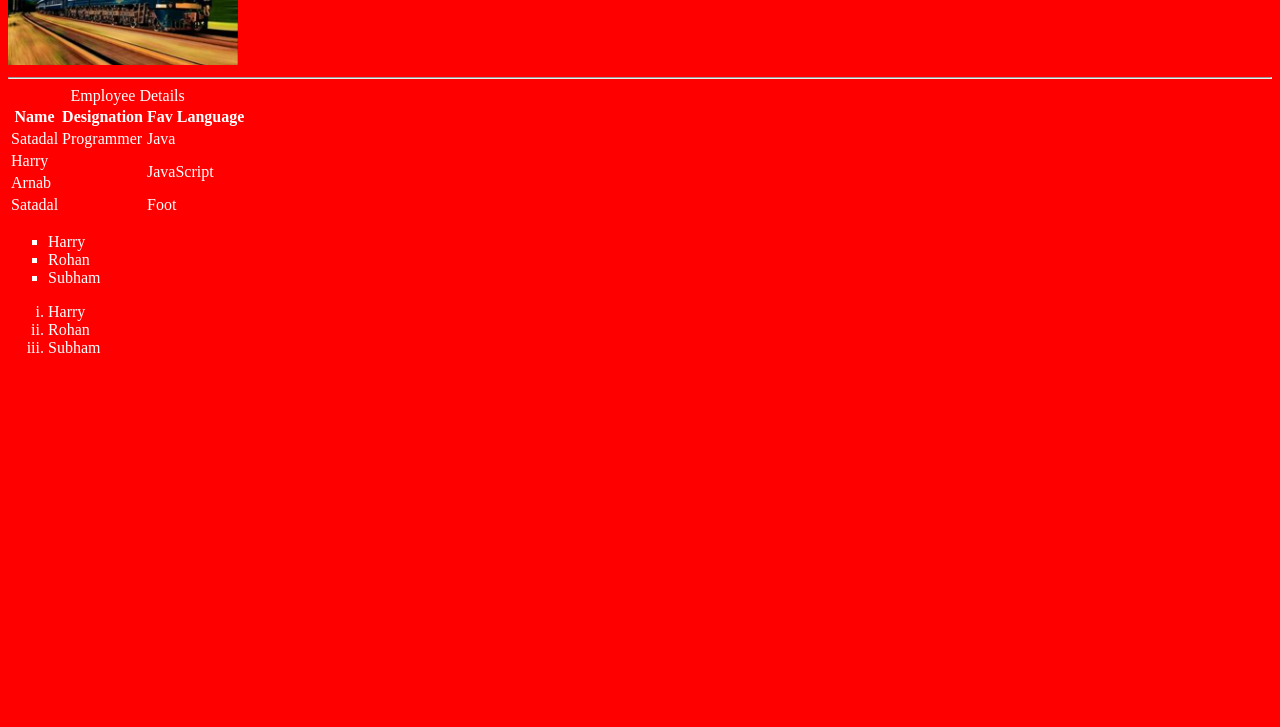
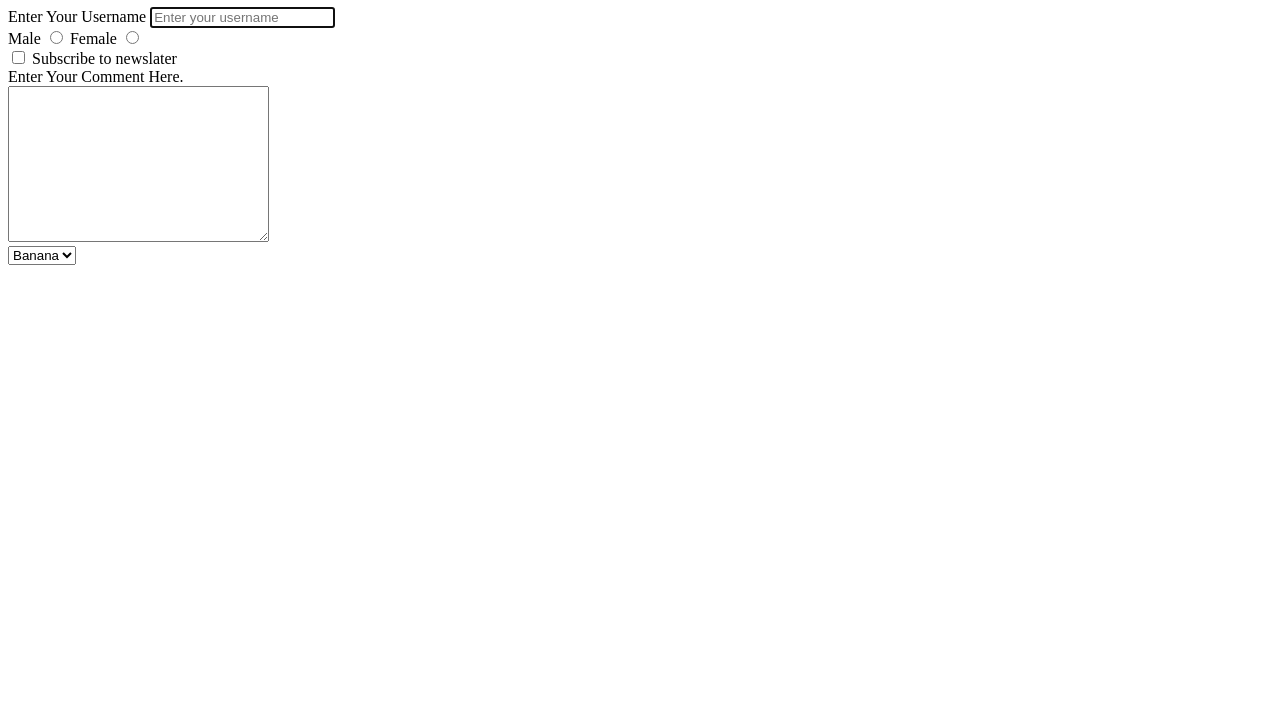
Before and after one commit to Satadal-1/localrepo, a plain HTML site: page index.html in a window 1280 px wide. Shown: the part 73-800 px from the top of the page. Drawn offline with Linux system fonts and the light colour scheme.

Commit message:
Added form learning

```diff
--- a/index.html
+++ b/index.html
@@ -1,61 +1,45 @@
 <!DOCTYPE html>
 <html lang="en">
-  <head>
-    <meta charset="UTF-8" />
-    <meta name="viewport" content="width=device-width, initial-scale=1.0" />
-    <title>Images</title>
-    <link rel="stylesheet" href="style.css" />
-  </head>
-  <body>
-    <img width="230" src="Image.png" alt="Train Image" />
-    <br>
-    <hr>
-    <table>
-      <thead>
-        <caption>
-          Employee Details
-        </caption>
-        <tr>
-          <th>Name</th>
-          <th>Designation</th>
-          <th>Fav Language</th>
-        </tr>
-      </thead>
-      <tbody>
-        <tr>
-          <td>Satadal</td>
-          <td>Programmer</td>
-          <td>Java</td>
-        </tr>
+<head>
+    <meta charset="UTF-8">
+    <meta name="viewport" content="width=device-width, initial-scale=1.0">
+    <title>Forms - Lets learn it.</title>
 
-        <tr>
-          <td colspan="2">Harry</td>
 
-          <td rowspan="2">JavaScript</td>
-        </tr>
+</head>
+<body>
+    <h1>Form to apply for sigma Web Development Course - TA</h1>
 
-        <tr>
-          <td colspan="2">Arnab</td>
-        </tr>
-      </tbody>
-      <tfoot>
-        <tr>
-          <td colspan="2">Satadal</td>
-
-          <td rowspan="2">Foot</td>
-        </tr>
-      </tfoot>
-    </table>
-
-    <ul type="square">
-        <li>Harry</li>
-        <li>Rohan</li>
-        <li>Subham</li>
-    </ul>
-    <ol type="i">
-        <li>Harry</li>
-        <li>Rohan</li>
-        <li>Subham</li>
-    </ol>
-  </body>
+         <div>
+            <form action="post">
+                <label for="username">Enter Your Username</label>
+                <input type="text" id="username" name="username" placeholder="Enter your username" autofocus>
+                <div>
+         </div>
+         <div>
+            <form action="post">
+             <label for="male">Male</label>
+              <input type="radio" id="male" name="gender" value="male">
+              <label for="female">Female</label>
+              <input type="radio" id="female" name="gender" value="female">
+            </form>
+         </div>
+         <div>
+            <input type="checkbox" id="subscribe" name="subscribe" value="yes">
+            <label for="subscribe">Subscribe to newslater</label>
+         </div>
+         <div>
+            <label for="comment">Enter Your Comment Here.</label>
+            <br>
+            <textarea name="comment" id="comment" cols="30" rows="10"></textarea>
+         </div>
+         <div>
+            <select name="fruits">
+            <option value="Banana">Banana</option>
+            <option value="Cherry">Cherry</option>
+            <option value="Apple">Apple</option>
+         </select>
+         </div>
+    </form>
+</body>
 </html>
```
